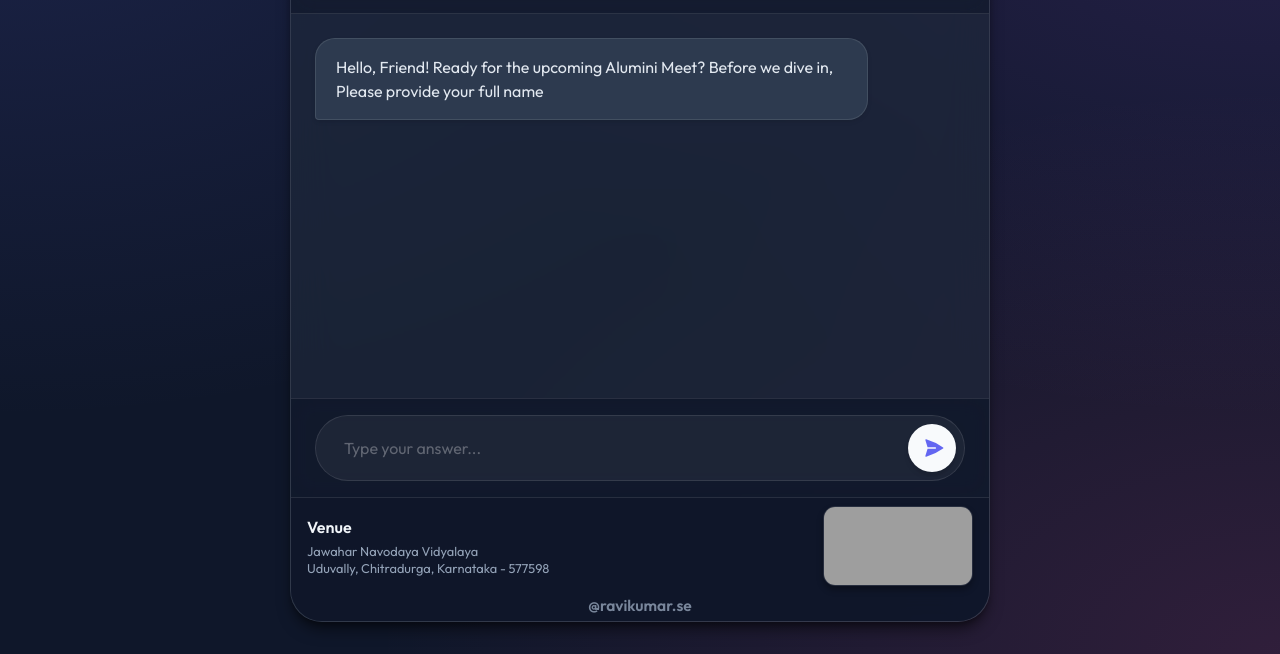
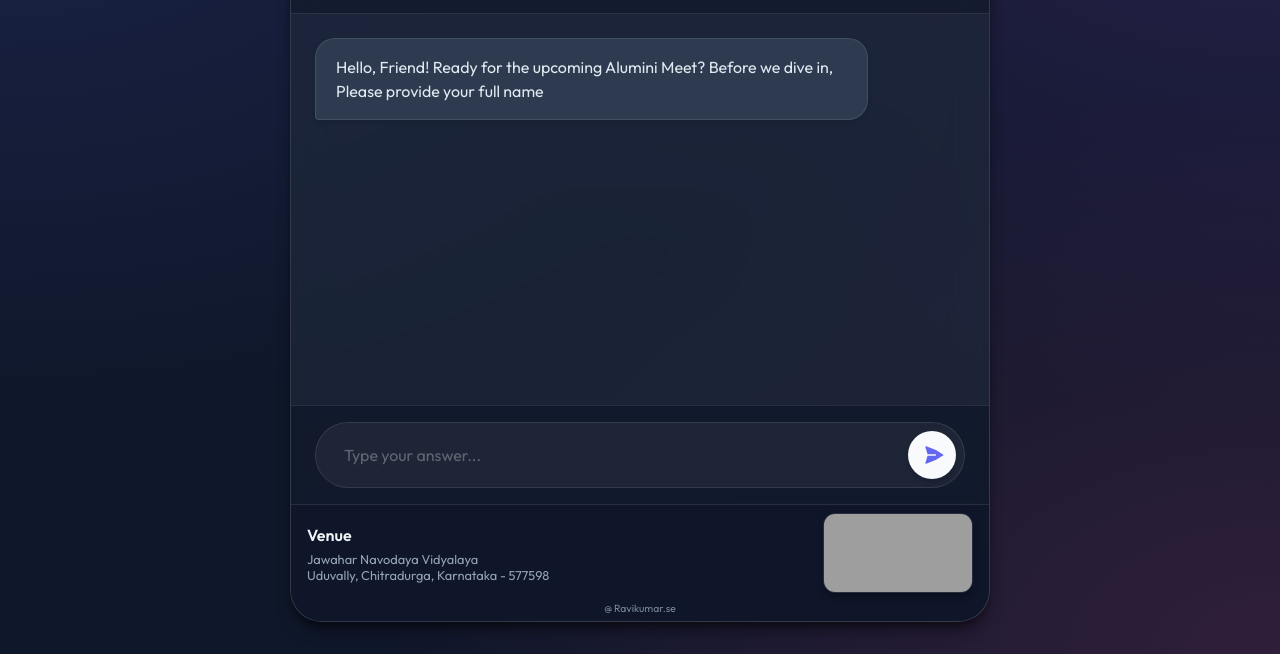
Before and after one commit to ravikumarser/Survey_JNVU, a plain HTML site: page index.html in a window 1280 px wide. Shown: the part 146-800 px from the top of the page. Drawn offline with Linux system fonts and the light colour scheme; no server answers; grey boxes are pictures that could not be loaded.

Commit message:
Fix HTML encoding issues in index.html

```diff
--- a/index.html
+++ b/index.html
@@ -56,7 +56,7 @@
                     </iframe>
                 </div>
             </div>
-            <div class="copyright"><h2>@ravikumar.se</h2></div>
+            <div class="copyright">@ Ravikumar.se</div>
         </footer>
     </div>
     <script src="script.js"></script>
```
